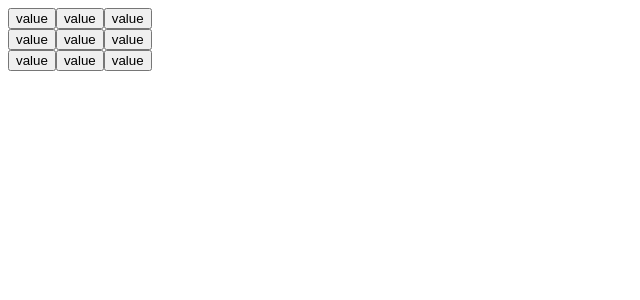
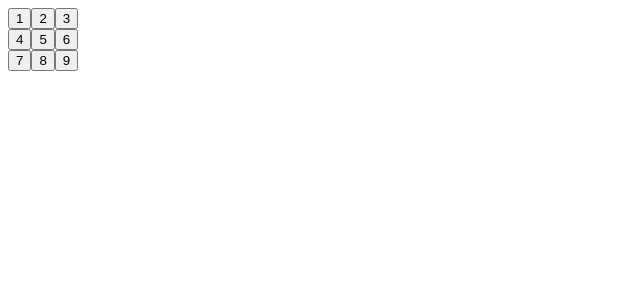
Before and after one commit to OttoMa2002/my-react-app, a React (Vite) app: page / in a window 1280 px wide. Shown: the top 300 px of the page, without its empty margins (0-640 px from the left). Built offline with nearby package versions, Linux system fonts and the light colour scheme.

Commit message:
value part

```diff
--- a/src/App.jsx
+++ b/src/App.jsx
@@ -1,24 +1,24 @@
 function Square({ value }) {
-  return <button className="square">value</button>;
+  return <button className="square">{value}</button>;
 }
 
 export default function Board() {
   return (
     <>
       <div className="board-row">
-        <Square />
-        <Square />
-        <Square />
+        <Square value="1" />
+        <Square value="2" />
+        <Square value="3" />
       </div>
       <div className="board-row">
-        <Square />
-        <Square />
-        <Square />
+        <Square value="4" />
+        <Square value="5" />
+        <Square value="6" />
       </div>
       <div className="board-row">
-        <Square />
-        <Square />
-        <Square />
+        <Square value="7" />
+        <Square value="8" />
+        <Square value="9" />
       </div>
     </>
   );
```
Also changed, not shown: src/App.css (added).
